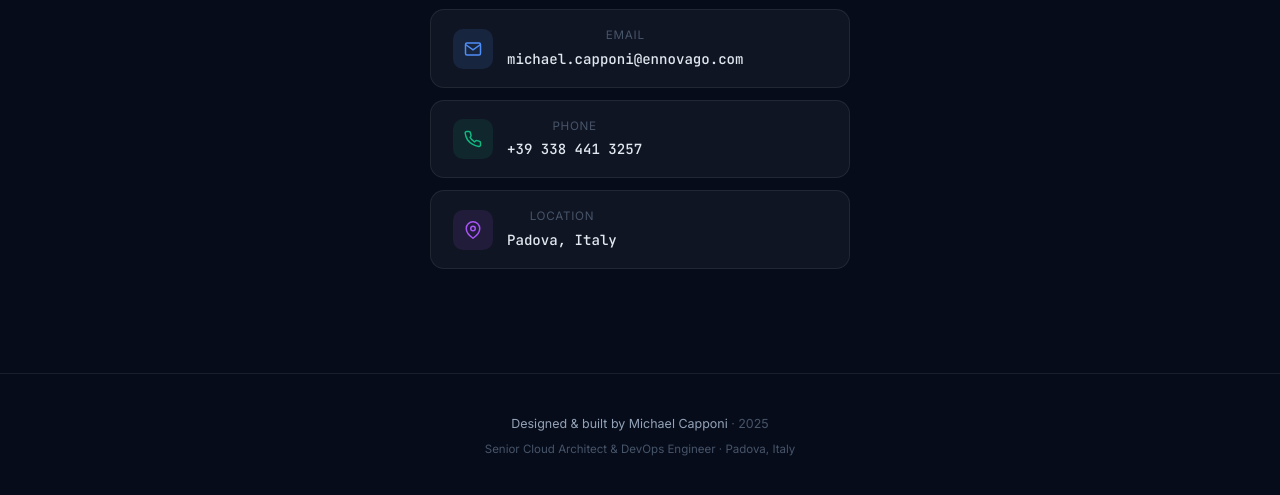
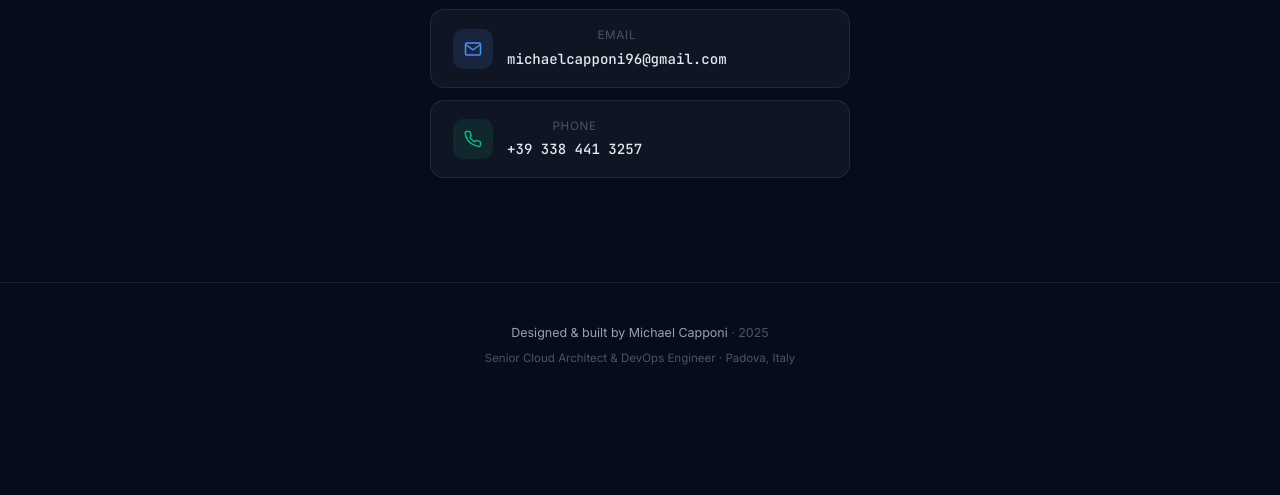
Before and after one commit to michaelcapponi/mc-portfolio, a plain HTML site: page index.html in a window 1280 px wide. Shown: the part 6648-7143 px from the top of the page. After the commit the page ends 7056 px from the top, so only its background shows below. Drawn offline with Linux system fonts and the light colour scheme.

Commit message:
fix email

```diff
--- a/index.html
+++ b/index.html
@@ -710,18 +710,18 @@ footer span { color:var(--text-2); }
           <div class="c-icon" style="background:var(--blue-dim);color:#0A66C2"><svg width="18" height="18" viewBox="0 0 24 24" fill="currentColor"><path d="M16 8a6 6 0 0 1 6 6v7h-4v-7a2 2 0 0 0-4 0v7h-4v-7a6 6 0 0 1 6-6z"/><rect x="2" y="9" width="4" height="12"/><circle cx="4" cy="4" r="2"/></svg></div>
           <div><div class="c-lbl">LinkedIn</div><div class="c-val">michael-capponi-1410751b4</div></div>
         </a>
-        <a href="mailto:michael.capponi@ennovago.com" class="c-link">
+        <a href="mailto:michaelcapponi96@gmail.com" class="c-link">
           <div class="c-icon" style="background:var(--blue-dim);color:var(--blue)"><svg width="18" height="18" viewBox="0 0 24 24" fill="none" stroke="currentColor" stroke-width="2"><path d="M4 4h16c1.1 0 2 .9 2 2v12c0 1.1-.9 2-2 2H4c-1.1 0-2-.9-2-2V6c0-1.1.9-2 2-2z"/><polyline points="22,6 12,13 2,6"/></svg></div>
-          <div><div class="c-lbl" data-i18n="contact.email.lbl">Email</div><div class="c-val">michael.capponi@ennovago.com</div></div>
+          <div><div class="c-lbl" data-i18n="contact.email.lbl">Email</div><div class="c-val">michaelcapponi96@gmail.com</div></div>
         </a>
         <a href="tel:+393384413257" class="c-link">
           <div class="c-icon" style="background:var(--green-dim);color:var(--green)"><svg width="18" height="18" viewBox="0 0 24 24" fill="none" stroke="currentColor" stroke-width="2"><path d="M22 16.92v3a2 2 0 0 1-2.18 2 19.79 19.79 0 0 1-8.63-3.07A19.5 19.5 0 0 1 4.69 13a19.79 19.79 0 0 1-3.07-8.67A2 2 0 0 1 3.6 2h3a2 2 0 0 1 2 1.72 12.84 12.84 0 0 0 .7 2.81 2 2 0 0 1-.45 2.11L8.09 9.91a16 16 0 0 0 6 6l1.27-1.27a2 2 0 0 1 2.11-.45 12.84 12.84 0 0 0 2.81.7A2 2 0 0 1 22 16.92z"/></svg></div>
           <div><div class="c-lbl" data-i18n="contact.phone.lbl">Phone</div><div class="c-val">+39 338 441 3257</div></div>
         </a>
-        <div class="c-link">
+        <!-- <div class="c-link">
           <div class="c-icon" style="background:var(--purple-dim);color:var(--purple)"><svg width="18" height="18" viewBox="0 0 24 24" fill="none" stroke="currentColor" stroke-width="2"><path d="M21 10c0 7-9 13-9 13s-9-6-9-13a9 9 0 0 1 18 0z"/><circle cx="12" cy="10" r="3"/></svg></div>
           <div><div class="c-lbl" data-i18n="contact.loc.lbl">Location</div><div class="c-val" data-i18n="contact.loc.val">Padova, Italy</div></div>
-        </div>
+        </div> -->
       </div>
     </div>
   </div>
```
